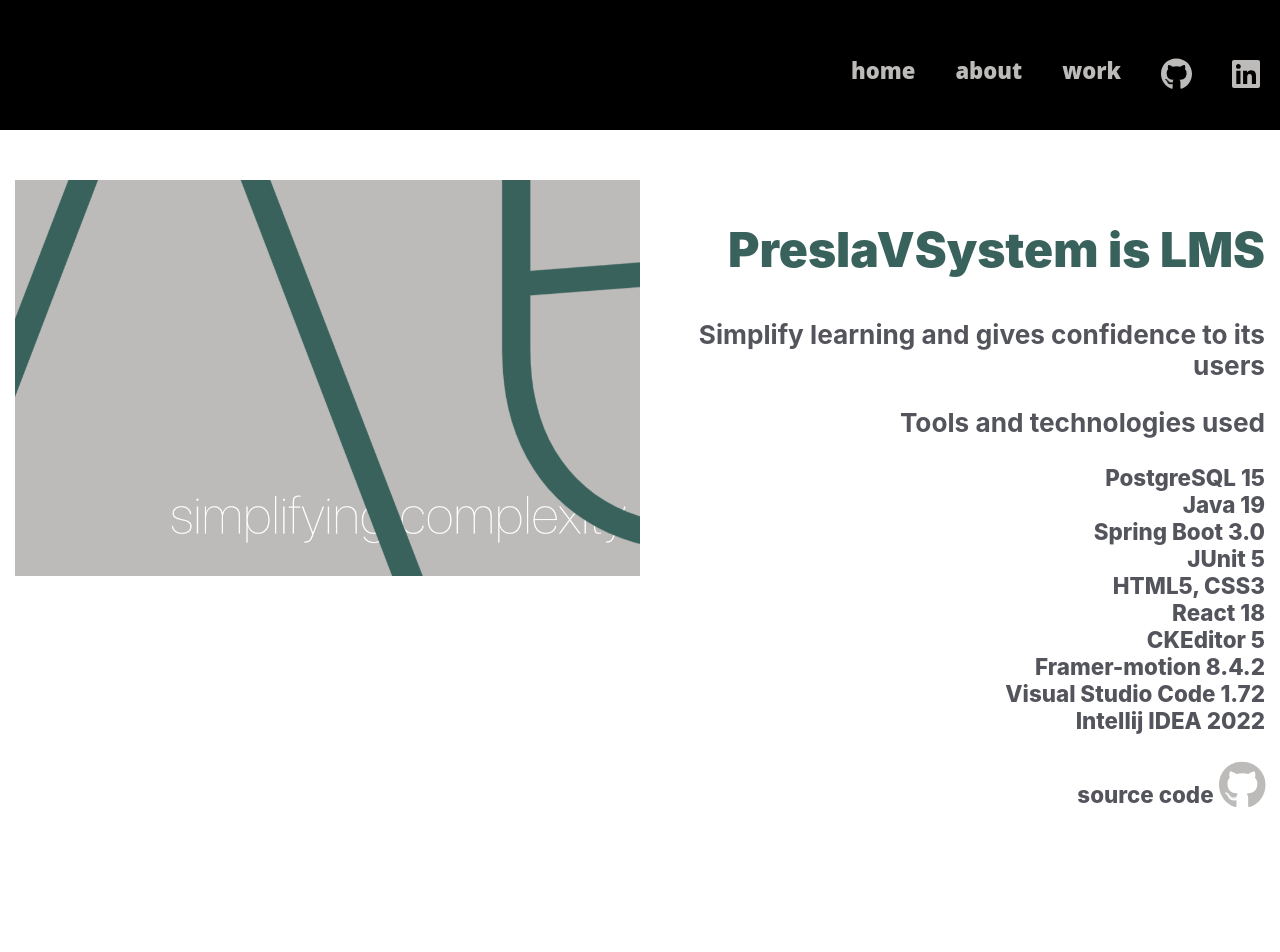
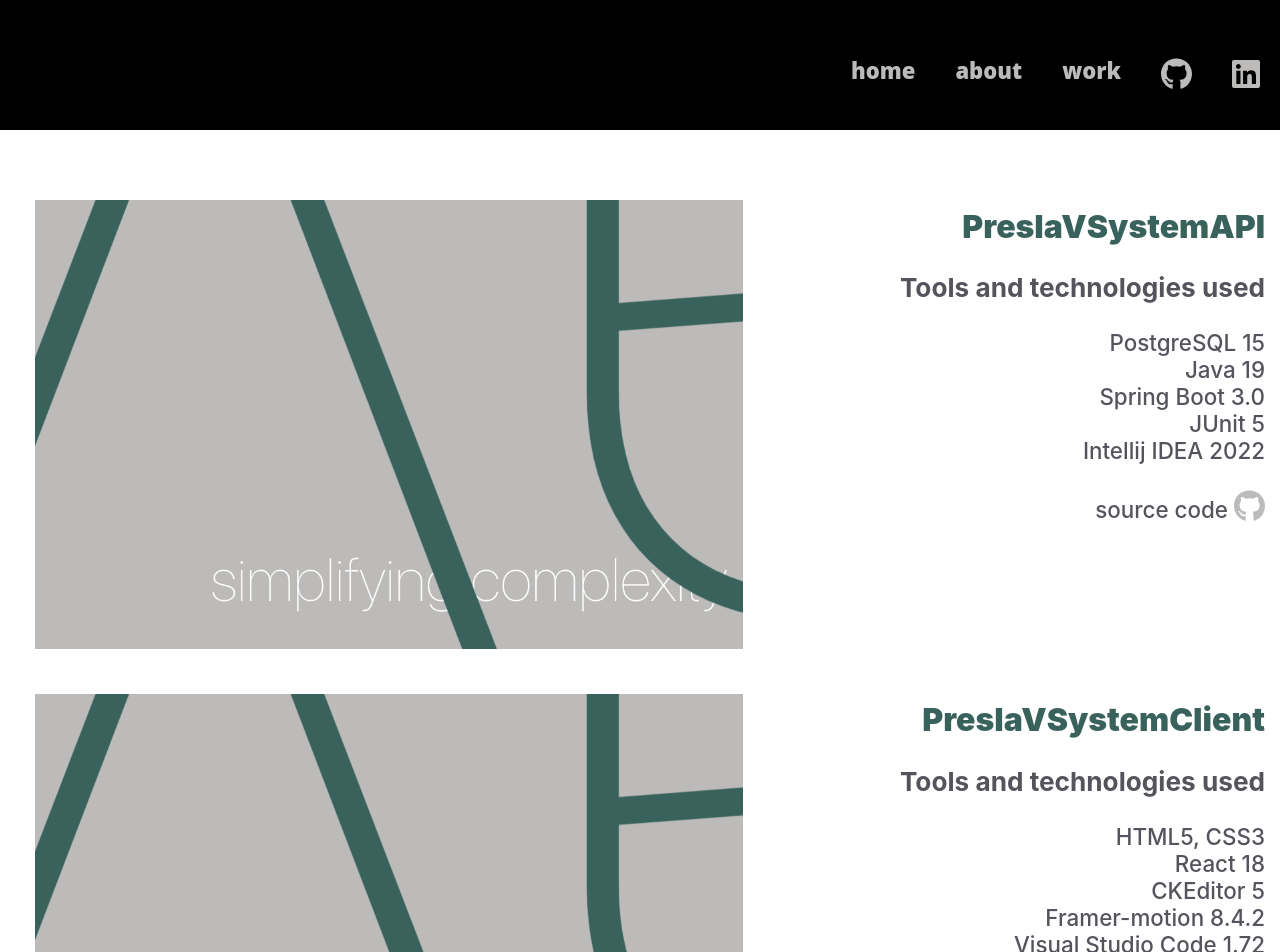
Before and after one commit to gergacio/ggeorge_web_site, a React (Create React App) app: page /work in a window 1280 px wide. Shown: the top 952 px of the page. Before the commit the page ends 838 px from the top, so only its background shows below. Built offline with nearby package versions, Linux system fonts and the light colour scheme.

Commit message:
update work

```diff
--- a/src/components/Header.js
+++ b/src/components/Header.js
@@ -6,7 +6,7 @@ import NavBar from "./NavBar";
 
 const Box = styled.div`
 color: #38625b;
-background-color: black;
+background-color: #000000;
 height: 130px;
 display: flex;
 flex-direction:row;
--- a/src/components/Home.js
+++ b/src/components/Home.js
@@ -7,7 +7,7 @@ const Box = styled.div`
 margin-top:100px;
 min-height: 100vh;
 width: 100vw;
-background-color: black;
+background-color: #000000;
 display: flex;
 flex-direction:column;
 justify-content: center;
--- a/src/components/LmsImage.js
+++ b/src/components/LmsImage.js
@@ -5,8 +5,10 @@ const image = require("../images/lms.png");
 
 const ItemImage = styled.img `
 
-width: 100%;
+width: 80%;
 height: auto;
+padding:20px;
+margin-rigth:40px
 `
 const LmsImage = () => {
 
--- a/src/components/NavBar.js
+++ b/src/components/NavBar.js
@@ -53,7 +53,7 @@ color: #bcbbb9;
 text-decoration: none;
 &:hover,
 &:focus{
-    color: black;
+    color: #552084;
     background-color: white;
 
 }
--- a/src/components/Work.js
+++ b/src/components/Work.js
@@ -25,31 +25,42 @@ padding: 180px 15px 0px 15px;
 color: #54555C;
 
 display: grid;
-@media (min-width: 550px) {
 grid-auto-rows: minmax(50px,auto);
 font-weight: 500;
+font-size: 1.4rem;
+@media (max-width: 550px) {
     font-size: 1rem;
 
   }
 
-   @media (min-width: 850px) {
-    grid-template-columns: repeat(10,1fr);
-    font-weight: 800;
-    font-size: 1.4rem;
-  }
+//    @media (min-width: 850px) {
+//     grid-template-columns: repeat(10,1fr);
+//     font-weight: 800;
+//     font-size: 1.4rem;
+//   }
 
 `
 
 
-const DivText = styled.div`
+const DivText1 = styled.div`
 grid-column: 6/11;
 grid-row: 1/2;
 order: 1;
 text-align: right;
 `
-const DivImg = styled.div`
+const DivText2 = styled.div`
+grid-column: 6/11;
+grid-row: 2/2;
+order: 1;
+text-align: right;
+`
+const DivImg1 = styled.div`
 grid-column: 1/6;
 grid-row: 1/2;
+`
+const DivImg2 = styled.div`
+grid-column: 1/6;
+grid-row: 2/2;
 `
 
 
@@ -59,12 +70,12 @@ list-style:none;
 `
 const A = styled.a`
 color: #bcbbb9;
-font-size: 3rem;
+font-size: 2rem;
 text-decoration: none;
 &:hover,
 &:focus{
 
-    color: black;
+    color: #552084;
     background-color: white;
 }
 &:active{
@@ -72,15 +83,15 @@ text-decoration: none;
 `
 const H = styled.h2`
 color: #38625b;
-font-size: 3rem;
+font-size: 2rem;
 font-weight: 900;
 `
 const Work = () => (
     <Div>
-            <DivText>
+            <DivText1>
 
-                <H>PreslaVSystem is LMS </H>
-                <h3>Simplify learning and gives confidence to its users</h3>
+                <H>PreslaVSystemAPI</H>
+                {/* <h3>Simplify learning and gives confidence to its users</h3> */}
                 <h3>
                    Tools and technologies used</h3>
                 <UL>
@@ -88,16 +99,31 @@ const Work = () => (
                     <li>Java 19</li>
                     <li>Spring Boot 3.0</li>
                     <li>JUnit 5</li>
+                    <li>Intellij IDEA 2022</li>
+
+                </UL>
+                <p>source code <A href="https://github.com/gergacio/preslaVSystemApi.git" target="_blank"><FontAwesomeIcon icon="fab fa-github" /> </A></p>
+            </DivText1>
+            <DivImg1><LmsImage /></DivImg1>
+
+            <DivText2>
+
+          <H>PreslaVSystemClient</H>
+          {/* <h3>Simplify learning and gives confidence to its users</h3> */}
+          <h3>
+             Tools and technologies used</h3>
+          <UL>
+
               <li>HTML5, CSS3</li>
               <li>React 18</li>
               <li>CKEditor 5</li>
               <li>Framer-motion 8.4.2</li>
               <li>Visual Studio Code 1.72</li>
-                    <li>Intellij IDEA 2022</li>
+
           </UL>
-                <p>source code <A href="https://github.com/gergacio/PreslaVSystem.git" target="_blank"><FontAwesomeIcon icon="fab fa-github" /> </A></p>
-            </DivText>
-            <DivImg><LmsImage /></DivImg>
+          <p>source code <A href="https://github.com/gergacio/preslaVSystemClient.git" target="_blank"><FontAwesomeIcon icon="fab fa-github" /> </A></p>
+      </DivText2>
+      <DivImg2><LmsImage /></DivImg2>
       </Div>
 
 
```
Lines whose indentation alone changed are shown as unchanged.
